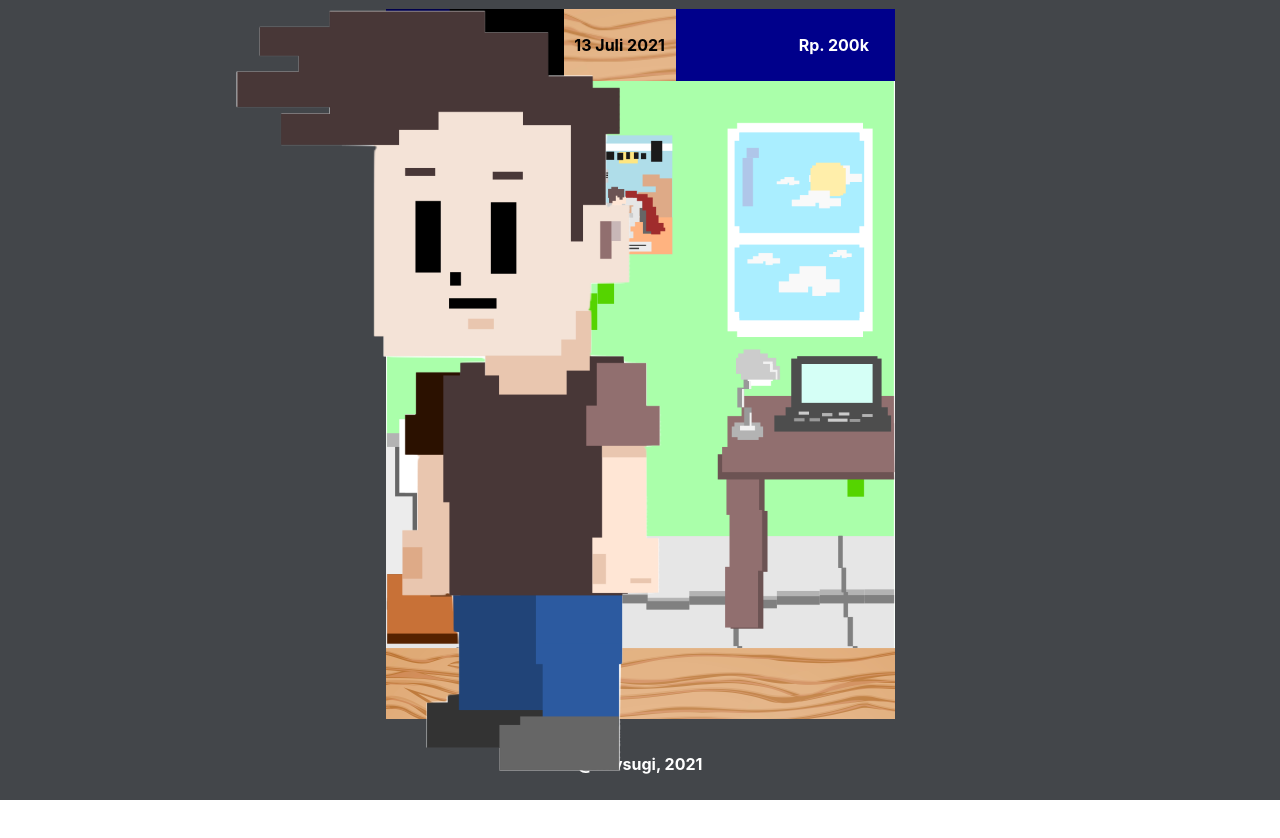
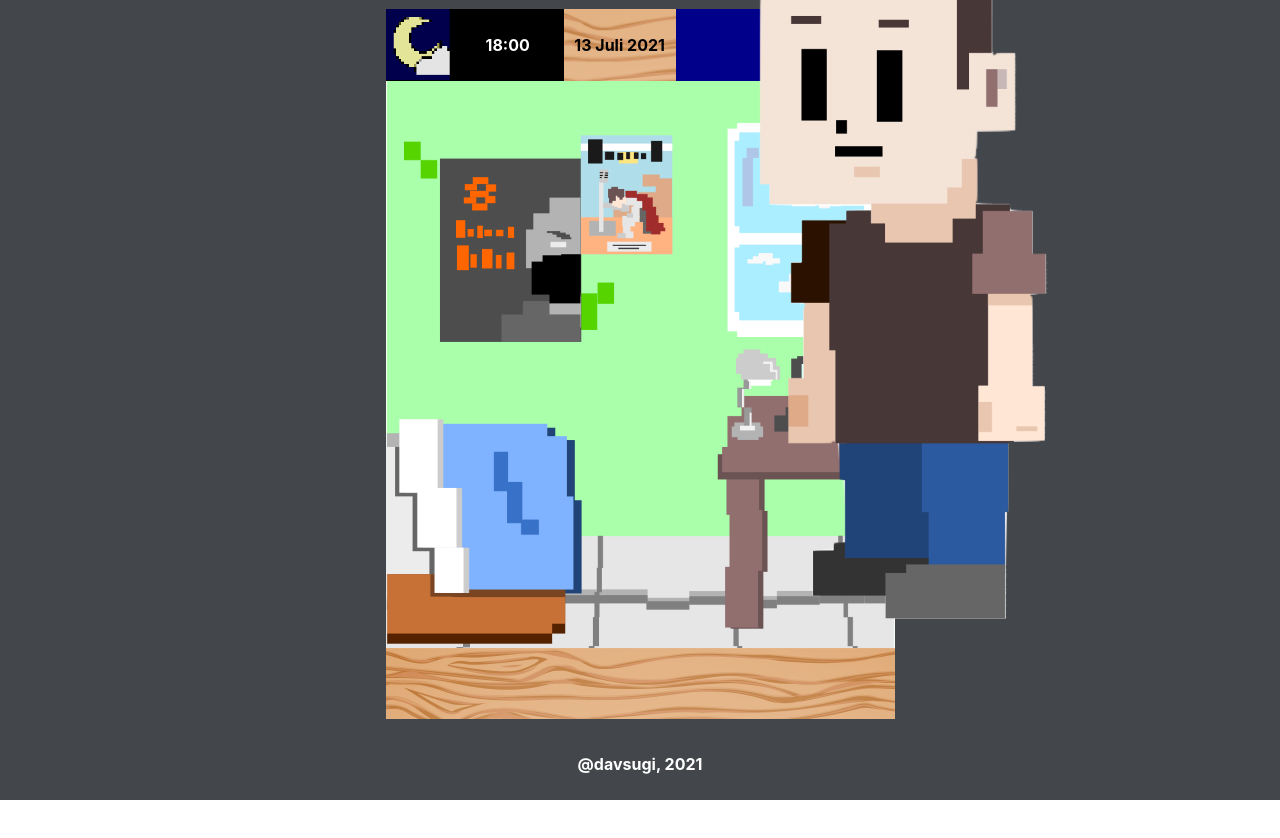
Before and after one commit to davidsugi/game-komika, a React (Create React App) app: page / in a window 1280 px wide. Shown: the top 838 px of the page. After the commit the page ends 800 px from the top, so only its background shows below. Built offline with nearby package versions, Linux system fonts and the light colour scheme.

Commit message:
fix: absolute

```diff
--- a/src/components/ScreenComponent/style.ts
+++ b/src/components/ScreenComponent/style.ts
@@ -11,4 +11,6 @@ export const ScreenWrapper = styled.div`
     flex: 8;
     background-image: url(${(props: IScreenWrapper) => props.src});
     background-size: cover;
+    display: flex;
+    position: relative;
 `;
```
